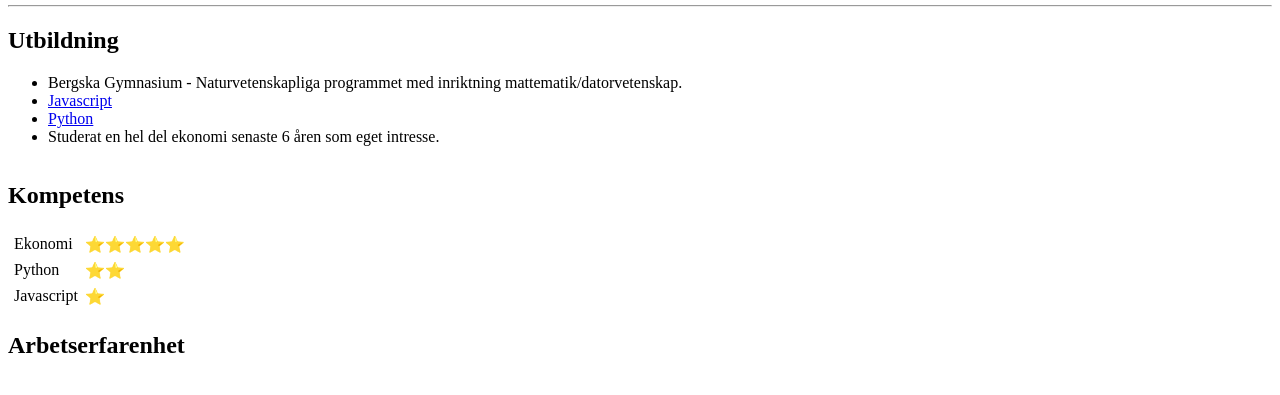
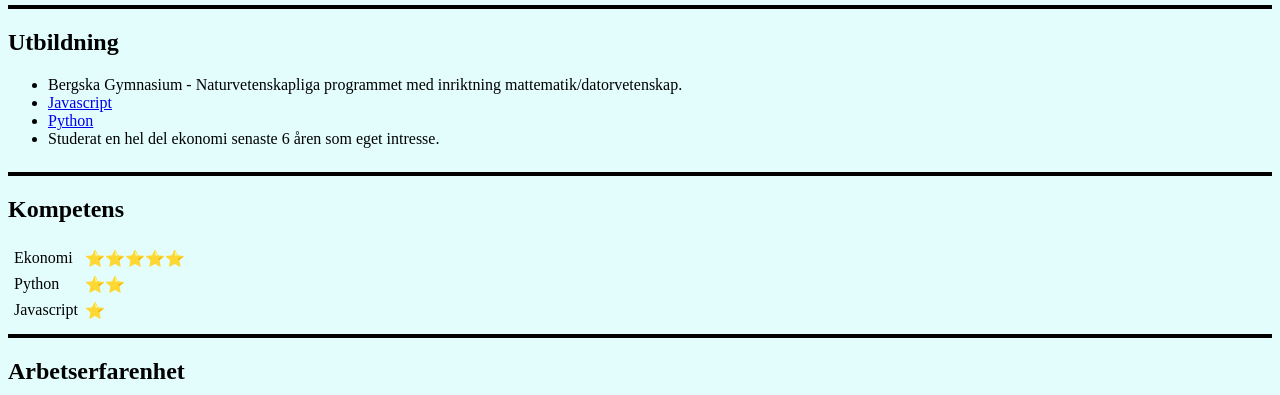
Before and after one commit to Onilsson743/cv, a plain HTML site: page index.html in a window 1280 px wide. Shown: the part 397-792 px from the top of the page. Drawn offline with Linux system fonts and the light colour scheme.

Commit message:
Update index.html

```diff
--- a/index.html
+++ b/index.html
@@ -4,17 +4,31 @@
 <head>
   <meta charset="utf-8">
   <title>Oscar's Personilga Sida</title>
+
+  <style media="screen">
+    body {
+      background-color: #E3FDFD;
+    }
+
+    hr {
+      background-color: black;
+      border-style: solid;
+      height: 2px;
+    }
+
+  </style>
+
 </head>
 
-<body>
+
 
   <table cellspacing="40">
     <tr>
-      <td><img src="https://github.com/Onilsson743/cv/blob/main/CV.png?raw=true" alt="Oscar Nilsson"> </td>
+      <td><img src="C:\Users\Oscar\OneDrive\Dokument\Web Development\HTML - Personal Site\Bilder\CV.png" alt="Oscar Nilsson"> </td>
       <td>
         <h1> Oscar Nilsson</h1>
         <p><em> <strong>Operatör på Billerudkorsnäs</strong></em></p>
-        <a href="Kontakt.html">Kontaktinformation</a>
+        <a href="C:\Users\Oscar\OneDrive\Dokument\Web Development\HTML - Personal Site\Kontakt.html">Kontaktinformation</a>
       </td>
     </tr>
   </table>
@@ -35,6 +49,8 @@
     </ul>
   </table>
 
+  <hr>
+
   <h2>Kompetens</h2>
 
   <table cellspacing="5">
@@ -54,7 +70,7 @@
 
 
 
-
+  <hr>
 
   <h2><strong>Arbetserfarenhet</strong></h2>
 
```
Lines whose indentation alone changed are shown as unchanged.
